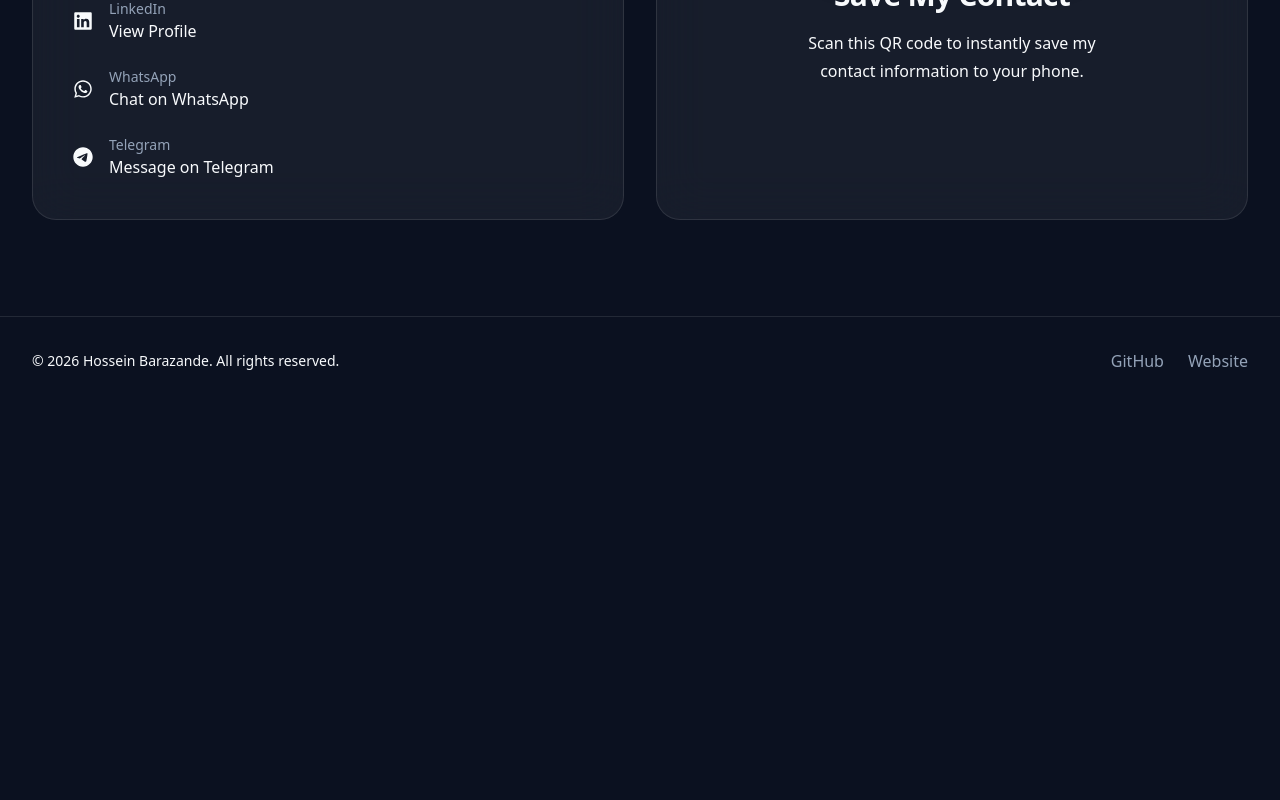
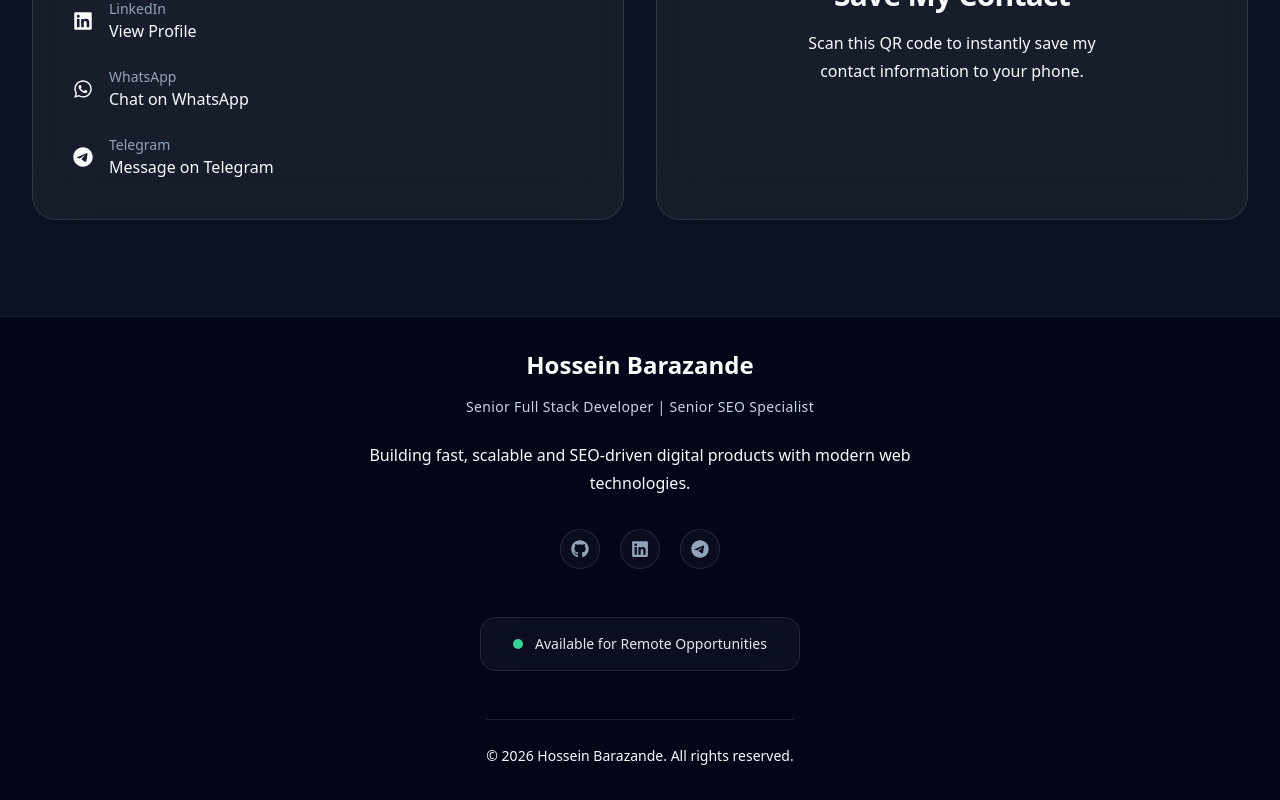
Before and after one commit to hosein-barazande/hossein-barazande, a Next.js app: page / in a window 1280 px wide. Shown: the part 4616-5416 px from the top of the page. Before the commit the page ends 5021 px from the top, so only its background shows below. Built offline with nearby package versions, Linux system fonts and the light colour scheme.

Commit message:
Improve project pages UX and redesign footer

```diff
--- a/src/components/layout/Footer.tsx
+++ b/src/components/layout/Footer.tsx
@@ -1,5 +1,6 @@
+import {FaGithub, FaLinkedin, FaTelegram} from "react-icons/fa6";
+
 import Container from "@/components/ui/Container";
-
 import Text from "@/components/shared/typography/Text";
 
 import {profile} from "@/data/profile";
@@ -8,31 +9,88 @@ export default function Footer() {
     const year = new Date().getFullYear();
 
     return (
-        <footer className="border-t border-white/10 py-8">
+        <footer className="relative overflow-hidden border-t border-white/10 bg-slate-950">
+            {/* Background Glow */}
+
+            {/* Background Layers */}
+
+            <div className="absolute inset-0 -z-10">
+                <div className="absolute left-[-120px] top-[-120px] h-[420px] w-[420px] rounded-full bg-cyan-500/10 blur-[140px]" />
+
+                <div className="absolute right-[-120px] top-[80px] h-[380px] w-[380px] rounded-full bg-indigo-500/10 blur-[150px]" />
+
+                <div className="absolute bottom-[-180px] left-1/2 h-[350px] w-[350px] -translate-x-1/2 rounded-full bg-violet-500/10 blur-[140px]" />
+            </div>
+
+            <div className="absolute inset-0 -z-20 bg-[linear-gradient(to_right,rgba(255,255,255,.035)_1px,transparent_1px),linear-gradient(to_bottom,rgba(255,255,255,.035)_1px,transparent_1px)] bg-[size:64px_64px]" />
+
+            <div className="absolute inset-0 -z-30 bg-gradient-to-b from-slate-950 via-slate-950/95 to-black" />
             <Container>
-                <div className="flex flex-col items-center justify-between gap-4 md:flex-row">
-                    <Text variant="small">
-                        © {year} {profile.name}. All rights reserved.
+                <div className="relative flex flex-col items-center py-8 text-center">
+                    {/* Brand */}
+
+                    <h3 className="text-2xl font-semibold text-white">{profile.name}</h3>
+
+                    <p className="mt-4 text-sm font-medium tracking-wide text-slate-300">
+                        Senior Full Stack Developer | Senior SEO Specialist
+                    </p>
+
+                    <Text className="mt-6 max-w-xl">
+                        Building fast, scalable and SEO-driven digital products with modern web technologies.
                     </Text>
 
-                    <div className="flex items-center gap-6">
+                    {/* Social */}
+
+                    <div className="mt-8 flex items-center gap-5">
                         <a
                             href={profile.socials.github}
                             target="_blank"
                             rel="noopener noreferrer"
-                            className="text-slate-400 transition-colors hover:text-white"
+                            aria-label="GitHub"
+                            className="flex h-10 w-10 items-center justify-center rounded-full border border-white/10 bg-white/[0.03] text-slate-400 transition hover:border-white/20 hover:text-white"
                         >
-                            GitHub
+                            <FaGithub size={18} />
                         </a>
 
                         <a
-                            href={profile.website}
+                            href="https://www.linkedin.com/in/hosein-barazande-873640bb/"
                             target="_blank"
                             rel="noopener noreferrer"
-                            className="text-slate-400 transition-colors hover:text-white"
+                            aria-label="LinkedIn"
+                            className="flex h-10 w-10 items-center justify-center rounded-full border border-white/10 bg-white/[0.03] text-slate-400 transition hover:border-white/20 hover:text-white"
                         >
-                            Website
+                            <FaLinkedin size={18} />
                         </a>
+
+                        <a
+                            href="https://t.me/@hoseinBarazande"
+                            target="_blank"
+                            rel="noopener noreferrer"
+                            aria-label="Telegram"
+                            className="flex h-10 w-10 items-center justify-center rounded-full border border-white/10 bg-white/[0.03] text-slate-400 transition hover:border-white/20 hover:text-white"
+                        >
+                            <FaTelegram size={18} />
+                        </a>
+                    </div>
+
+                    {/* Availability */}
+
+                    <div className="mt-12 rounded-2xl border border-white/10 bg-white/[0.04] px-8 py-4 backdrop-blur-xl">
+                        <div className="flex items-center gap-3">
+                            <span className="h-2.5 w-2.5 rounded-full bg-emerald-400" />
+
+                            <span className="text-sm font-medium text-slate-200">
+                                Available for Remote Opportunities
+                            </span>
+                        </div>
+                    </div>
+
+                    {/* Copyright */}
+
+                    <div className="mt-12 border-t border-white/10 pt-6">
+                        <Text variant="small">
+                            © {year} {profile.name}. All rights reserved.
+                        </Text>
                     </div>
                 </div>
             </Container>
--- /dev/null
+++ b/src/components/projects/ProjectHeader.tsx
@@ -0,0 +1,34 @@
+import Link from "next/link";
+
+import Container from "@/components/ui/Container";
+import Button from "@/components/ui/Button";
+
+export default function ProjectHeader() {
+    return (
+        <header className="fixed inset-x-0 top-0 z-50">
+            <Container>
+                <nav className="mt-5 flex h-16 items-center justify-between rounded-2xl border border-white/10 bg-slate-900/50 px-6 backdrop-blur-2xl">
+                    {/* Logo */}
+
+                    <Link href="/" className="flex items-center gap-3">
+                        <div className="flex h-10 w-10 items-center justify-center rounded-xl bg-gradient-to-br from-blue-500 to-cyan-400 font-bold text-white shadow-lg shadow-cyan-500/20">
+                            HB
+                        </div>
+
+                        <div className="hidden sm:block">
+                            <p className="text-sm font-semibold tracking-wide text-white">Hossein Barazande</p>
+
+                            <p className="text-xs text-slate-400">Full-Stack Developer</p>
+                        </div>
+                    </Link>
+
+                    {/* Back */}
+
+                    <Link href="/#projects" className="text-sm font-medium text-slate-200 transition hover:text-white">
+                        ← Back to Projects
+                    </Link>
+                </nav>
+            </Container>
+        </header>
+    );
+}
--- a/src/components/projects/ProjectHero.tsx
+++ b/src/components/projects/ProjectHero.tsx
@@ -13,7 +13,7 @@ interface ProjectHeroProps {
 
 export default function ProjectHero({title, category, year, description}: ProjectHeroProps) {
     return (
-        <section className="relative overflow-hidden pt-10 pb-14 lg:pt-14 lg:pb-16">
+        <section className="relative overflow-hidden pt-28 pb-14 lg:pt-28 lg:pb-16">
             <div className="absolute inset-0 -z-10">
                 <div className="absolute left-1/2 top-0 h-[520px] w-[520px] -translate-x-1/2 rounded-full bg-cyan-500/10 blur-[140px]" />
 
--- a/src/components/projects/ProjectLayout.tsx
+++ b/src/components/projects/ProjectLayout.tsx
@@ -8,6 +8,7 @@ import ProjectSidebar from "@/components/projects/ProjectSidebar";
 import ProjectFeatures from "@/components/projects/ProjectFeatures";
 import ProjectResponsibilities from "@/components/projects/ProjectResponsibilities";
 import ProjectMetrics from "@/components/projects/ProjectMetrics";
+import ProjectHeader from "@/components/projects/ProjectHeader";
 
 import {Project} from "@/data/projects";
 import {ProjectDetail} from "@/types/project-detail";
@@ -20,6 +21,7 @@ interface ProjectLayoutProps {
 export default function ProjectLayout({project, detail}: ProjectLayoutProps) {
     return (
         <>
+            <ProjectHeader />
             <ProjectBackground />
 
             <ProjectHero
--- a/src/data/project-details/seo-calculator.ts
+++ b/src/data/project-details/seo-calculator.ts
@@ -36,7 +36,7 @@ export const seoCalculator: ProjectDetail = {
       alt: "Display the result of website SEO price with online calculator in an approximate range",
     },
     {
-      src: "/images/projects/seo-calculator/cantant_price",
+      src: "/images/projects/seo-calculator/cantant_price_online.jpg",
       alt: "Online calculator for generating text content based on word count and content type",
     },
   ],
```
Also changed, not shown: public/images/projects/seo-calculator/cantant_price.jpg (deleted), public/images/projects/seo-calculator/cantant_price_online.jpg (added).
